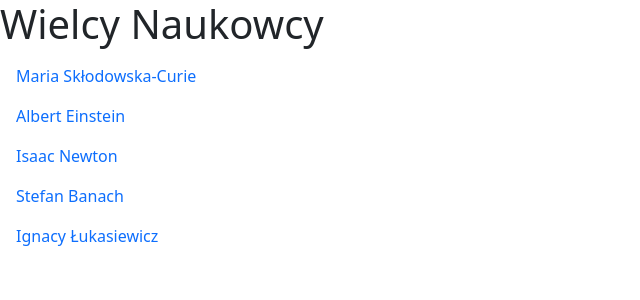
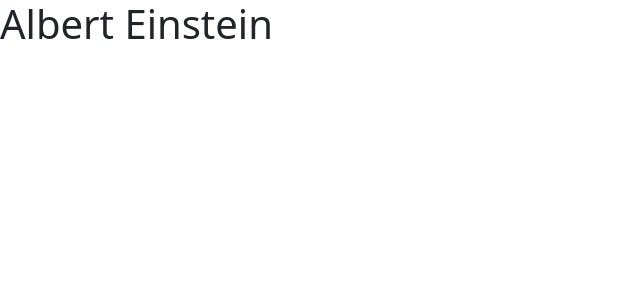
Before and after one commit to Kuba429/pai-projekt, a React (Vite) app in the folder na6-react/: page /albert in a window 1280 px wide. Shown: the top 300 px of the page, without its empty margins (0-640 px from the left). Built offline with nearby package versions, Linux system fonts and the light colour scheme.

Commit message:
router setup

```diff
--- /dev/null
+++ b/na6-react/src/components/Naukowiec/Naukowiec.tsx
@@ -0,0 +1,7 @@
+import { useParams } from "react-router-dom";
+import naukowcy, { naukowiec } from "../../dane";
+export const Naukowiec = () => {
+    const { id } = useParams();
+    const naukowiec = naukowcy.find((x) => x.id == id);
+    return <h1>{naukowiec?.nazwisko}</h1>;
+};
--- a/na6-react/src/main.tsx
+++ b/na6-react/src/main.tsx
@@ -1,11 +1,15 @@
 import "bootstrap/dist/css/bootstrap.min.css";
 import React from "react";
 import ReactDOM from "react-dom/client";
-import { BrowserRouter } from "react-router-dom";
+import { BrowserRouter, Route, Routes } from "react-router-dom";
 import App from "./App";
+import { Naukowiec } from "./components/Naukowiec/Naukowiec";
 
 ReactDOM.createRoot(document.getElementById("root")!).render(
     <BrowserRouter>
-        <App />
+        <Routes>
+            <Route path="/" element={<App />} />
+            <Route path="/:id" element={<Naukowiec />} />
+        </Routes>
     </BrowserRouter>
 );
```
